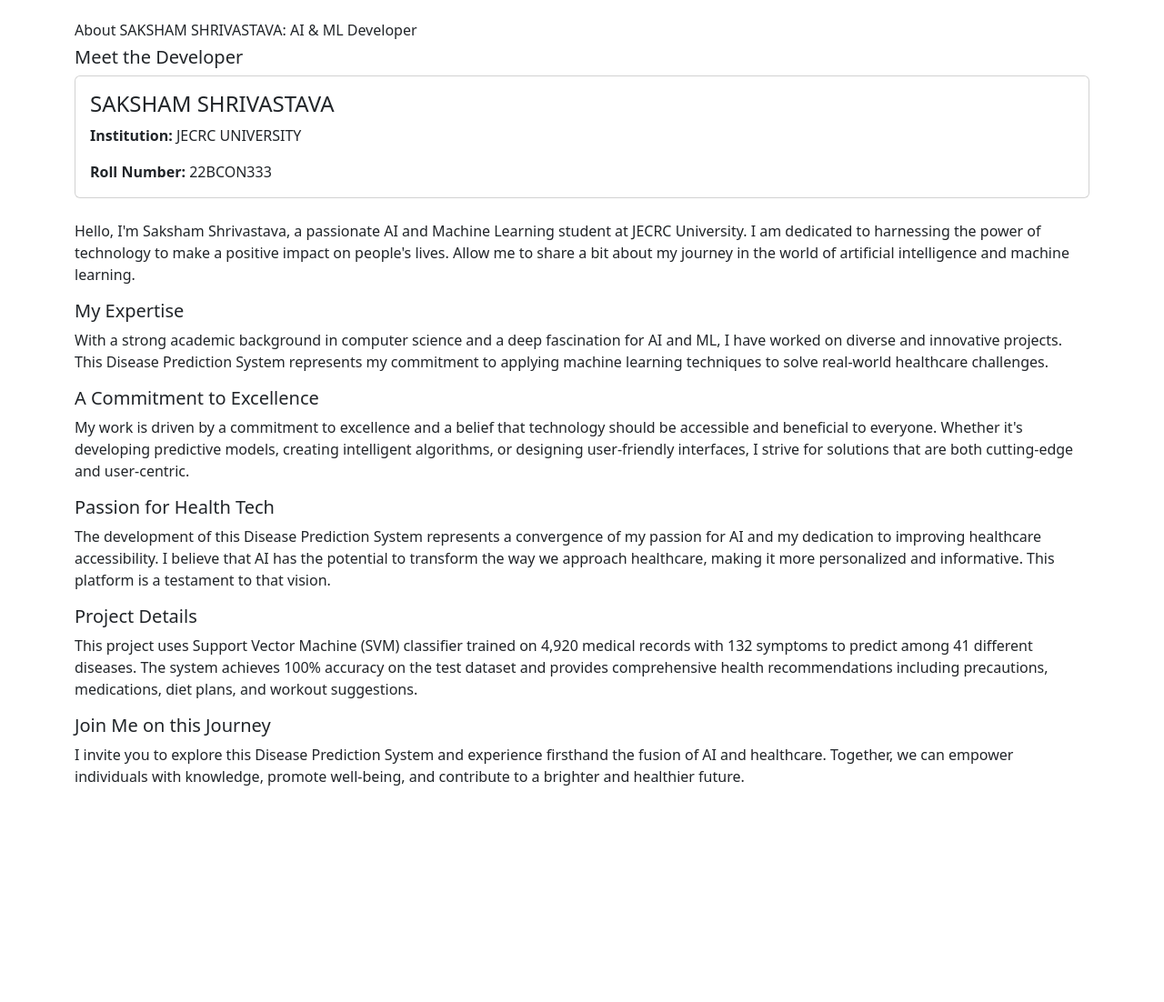
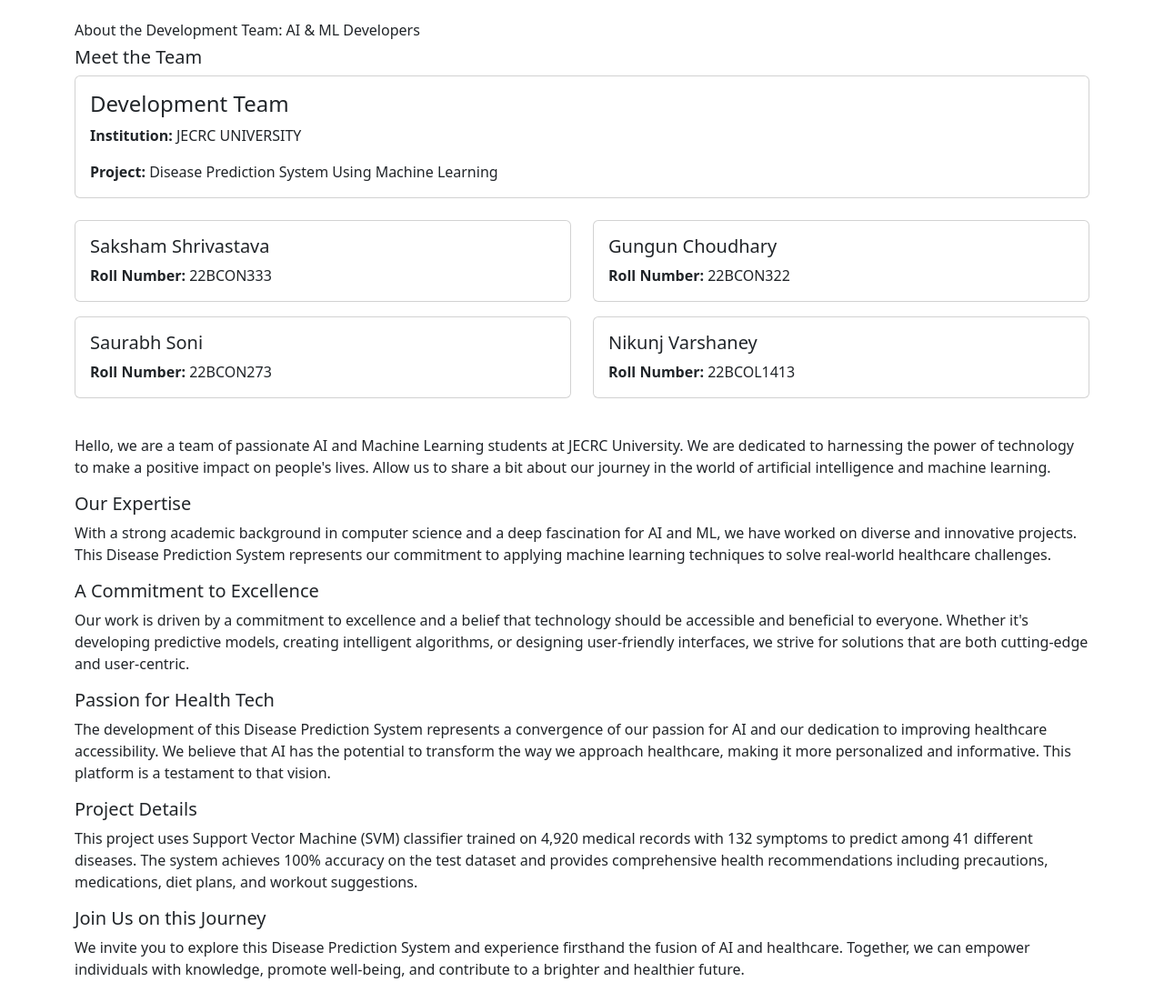
Before and after one commit to SakshamShri/SAKSHAM-ML-FINAL-PROJECT-JECRC-UNIVERSITY, a Flask app: page /developer in a window 1280 px wide. Shown: the whole page at 91% size. Before the commit the page ends 864 px from the top, so only its background shows below. Run offline with Flask 3, Linux system fonts and the light colour scheme; parts of the project's set-up code (start-up, migrations or seed data) failed here and were passed over.

Commit message:
Add all team members details to project documentation - Saksham, Gungun, Saurabh, Nikunj

```diff
--- a/templates/developer.html
+++ b/templates/developer.html
@@ -9,38 +9,73 @@
   <body>
 
   <div class="container my-4 mt-4">
-<h6>About SAKSHAM SHRIVASTAVA: AI & ML Developer</h6>
-<h5>Meet the Developer</h5>
+<h6>About the Development Team: AI & ML Developers</h6>
+<h5>Meet the Team</h5>
 
 <div class="card mb-4">
   <div class="card-body">
-    <h4 class="card-title">SAKSHAM SHRIVASTAVA</h4>
+    <h4 class="card-title">Development Team</h4>
     <p class="card-text"><strong>Institution:</strong> JECRC UNIVERSITY</p>
-    <p class="card-text"><strong>Roll Number:</strong> 22BCON333</p>
+    <p class="card-text"><strong>Project:</strong> Disease Prediction System Using Machine Learning</p>
   </div>
 </div>
 
-<p>Hello, I'm Saksham Shrivastava, a passionate AI and Machine Learning student at JECRC University. I am dedicated to harnessing the power of technology to make a positive impact on people's lives. Allow me to share a bit about my journey in the world of artificial intelligence and machine learning.
+<div class="row mb-4">
+  <div class="col-md-6 mb-3">
+    <div class="card h-100">
+      <div class="card-body">
+        <h5 class="card-title">Saksham Shrivastava</h5>
+        <p class="card-text"><strong>Roll Number:</strong> 22BCON333</p>
+      </div>
+    </div>
+  </div>
+  <div class="col-md-6 mb-3">
+    <div class="card h-100">
+      <div class="card-body">
+        <h5 class="card-title">Gungun Choudhary</h5>
+        <p class="card-text"><strong>Roll Number:</strong> 22BCON322</p>
+      </div>
+    </div>
+  </div>
+  <div class="col-md-6 mb-3">
+    <div class="card h-100">
+      <div class="card-body">
+        <h5 class="card-title">Saurabh Soni</h5>
+        <p class="card-text"><strong>Roll Number:</strong> 22BCON273</p>
+      </div>
+    </div>
+  </div>
+  <div class="col-md-6 mb-3">
+    <div class="card h-100">
+      <div class="card-body">
+        <h5 class="card-title">Nikunj Varshaney</h5>
+        <p class="card-text"><strong>Roll Number:</strong> 22BCOL1413</p>
+      </div>
+    </div>
+  </div>
+</div>
+
+<p>Hello, we are a team of passionate AI and Machine Learning students at JECRC University. We are dedicated to harnessing the power of technology to make a positive impact on people's lives. Allow us to share a bit about our journey in the world of artificial intelligence and machine learning.
 </p>
 
-<h5>My Expertise</h5>
-<p>With a strong academic background in computer science and a deep fascination for AI and ML, I have worked on diverse and innovative projects. This Disease Prediction System represents my commitment to applying machine learning techniques to solve real-world healthcare challenges.
+<h5>Our Expertise</h5>
+<p>With a strong academic background in computer science and a deep fascination for AI and ML, we have worked on diverse and innovative projects. This Disease Prediction System represents our commitment to applying machine learning techniques to solve real-world healthcare challenges.
 </p>
 
 <h5>A Commitment to Excellence</h5>
-<p>My work is driven by a commitment to excellence and a belief that technology should be accessible and beneficial to everyone. Whether it's developing predictive models, creating intelligent algorithms, or designing user-friendly interfaces, I strive for solutions that are both cutting-edge and user-centric.
+<p>Our work is driven by a commitment to excellence and a belief that technology should be accessible and beneficial to everyone. Whether it's developing predictive models, creating intelligent algorithms, or designing user-friendly interfaces, we strive for solutions that are both cutting-edge and user-centric.
 </p>
 
 <h5>Passion for Health Tech</h5>
-<p>The development of this Disease Prediction System represents a convergence of my passion for AI and my dedication to improving healthcare accessibility. I believe that AI has the potential to transform the way we approach healthcare, making it more personalized and informative. This platform is a testament to that vision.
+<p>The development of this Disease Prediction System represents a convergence of our passion for AI and our dedication to improving healthcare accessibility. We believe that AI has the potential to transform the way we approach healthcare, making it more personalized and informative. This platform is a testament to that vision.
 </p>
 
 <h5>Project Details</h5>
 <p>This project uses Support Vector Machine (SVM) classifier trained on 4,920 medical records with 132 symptoms to predict among 41 different diseases. The system achieves 100% accuracy on the test dataset and provides comprehensive health recommendations including precautions, medications, diet plans, and workout suggestions.
 </p>
 
-<h5>Join Me on this Journey</h5>
-<p>I invite you to explore this Disease Prediction System and experience firsthand the fusion of AI and healthcare. Together, we can empower individuals with knowledge, promote well-being, and contribute to a brighter and healthier future.
+<h5>Join Us on this Journey</h5>
+<p>We invite you to explore this Disease Prediction System and experience firsthand the fusion of AI and healthcare. Together, we can empower individuals with knowledge, promote well-being, and contribute to a brighter and healthier future.
 </p>
   </div>
     <script src="https://cdn.jsdelivr.net/npm/bootstrap@5.3.1/dist/js/bootstrap.bundle.min.js" integrity="sha384-HwwvtgBNo3bZJJLYd8oVXjrBZt8cqVSpeBNS5n7C8IVInixGAoxmnlMuBnhbgrkm" crossorigin="anonymous"></script>
```
Also changed, not shown: PROJECT_REPORT.md (+19 -4 lines), README.md.
